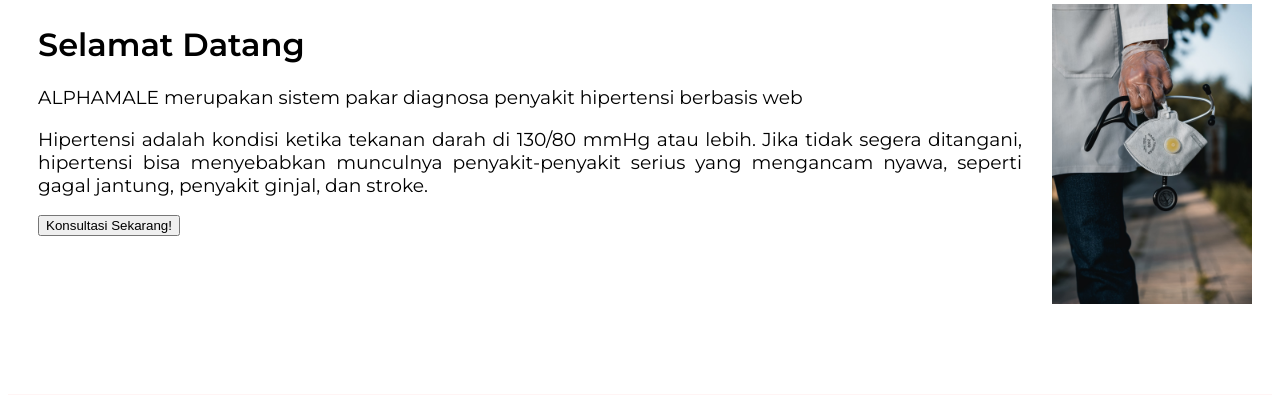
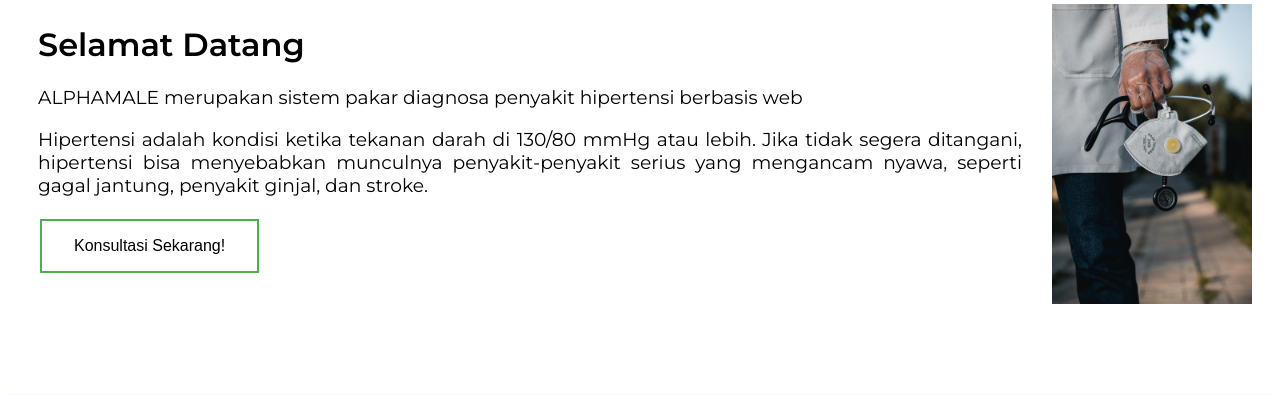
Before and after one commit to jryarianto/expert-system-hypertension, a PHP site: page / in a window 1280 px wide. Shown: the part 170-565 px from the top of the page. Run offline with PHP 8.4, Linux system fonts and the light colour scheme.

Commit message:
minor update

```diff
--- a/index.php
+++ b/index.php
@@ -30,7 +30,9 @@
                 Jika tidak segera ditangani, hipertensi bisa menyebabkan munculnya penyakit-penyakit serius yang mengancam nyawa,
                 seperti gagal jantung, penyakit ginjal, dan stroke.
             </h3>
-            <input class="btn" type="button" value="Konsultasi Sekarang!">
+            <a href="konsul.php">
+                <input class="button button1" type="button" value="Konsultasi Sekarang!">
+            </a>
         </div>
 
         <img src="images/doctor.jfif" alt="Images not found" width="300px" height="300">
```
